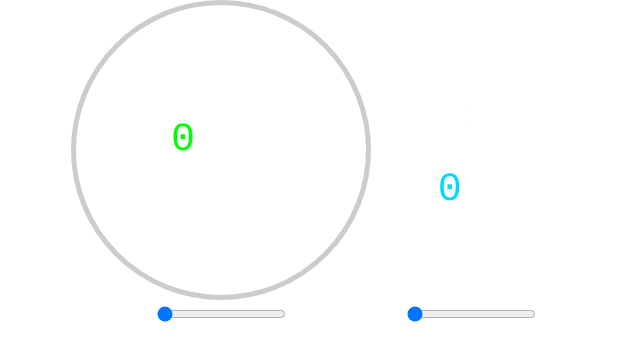
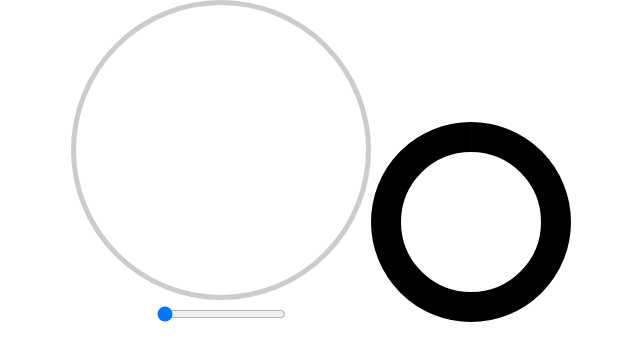
Before and after one commit to robr101/react-dashboard-gauges, a React (Create React App) app: page / in a window 1280 px wide. Shown: the top 360 px of the page, without its empty margins (319-959 px from the left). Built offline with nearby package versions, Linux system fonts and the light colour scheme.

Commit message:
removed input slider from 2nd example and adjusted config for examples

```diff
--- a/src/App.js
+++ b/src/App.js
@@ -26,11 +26,11 @@ class App extends React.Component {
   render() {
     let circleGaugeConf = {
       "thickness": 30,
-      "bg": 'rgba(0,0,0,0)',
+      "bg": '#000',
       "color": '#00daff',
       "shiny": true,
       "size": 200,
-      "label": true,
+      "label": false,
       "dashed": true,
       "minValue": 0,
       "maxValue": 100,
@@ -43,11 +43,11 @@ class App extends React.Component {
       "color": '#00ff00',
       "shiny": false,
       "size": 300,
-      "label": true,
+      "label": false,
       "dashed": false,
       "minValue": 0,
       "maxValue": 100,
-      "enableInput": true,
+      "enableInput": false,
     };
 
     return (
@@ -58,7 +58,6 @@ class App extends React.Component {
         </div>
         <div className="gauge-slider">
           <CircleGauge value={this.state.circleGaugeVal} config={circleGaugeConf} inputCallback={this.gaugeInputCallback}/>
-          <InputSlider callback={this.sliderCallback} />
         </div>
 
 
```
